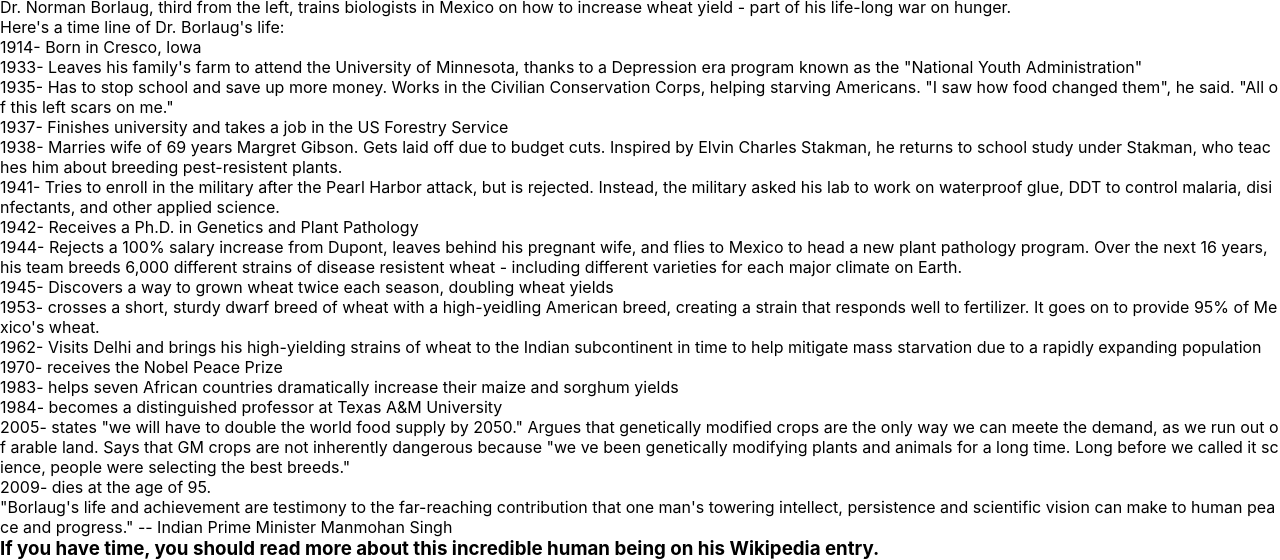
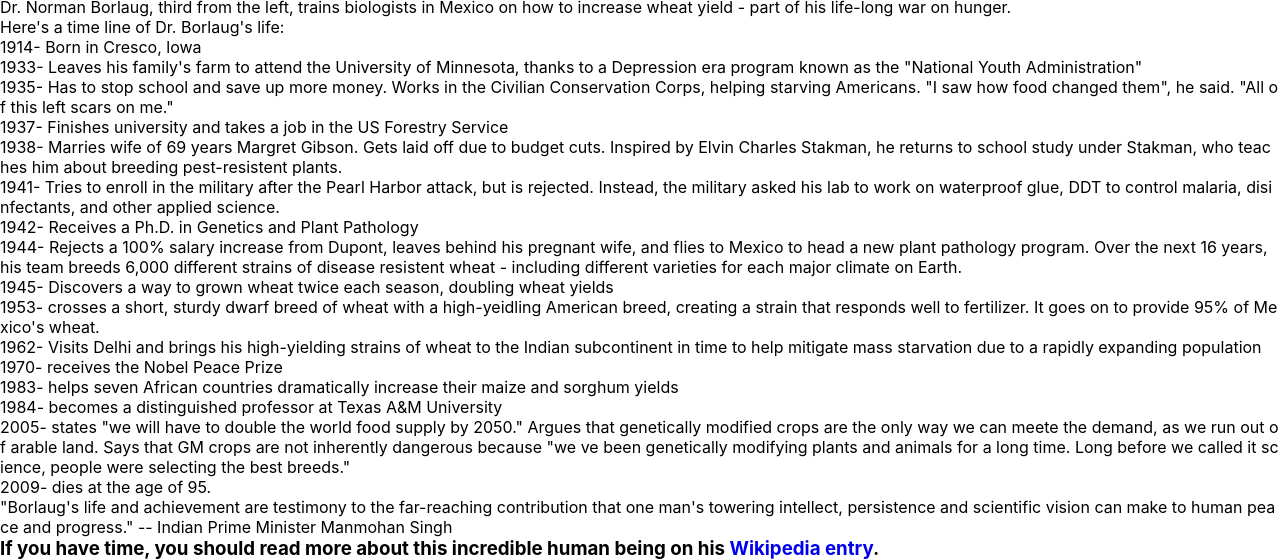
Before and after one commit to hyun5292/no-clone-coding, a React app in the folder tributepg/: page / in a window 1280 px wide. Shown: the part 343-903 px from the top of the page. Built offline with nearby package versions, Linux system fonts and the light colour scheme.

Commit message:
기본 초기화 css 파일
a링크 색상 검은색 말고 원래 파란색 출력 되도록 수정

```diff
--- a/tributepg/src/default.css
+++ b/tributepg/src/default.css
@@ -15,7 +15,7 @@
 caption, legend { line-height: 0; font-size: 1px; overflow: hidden; }
 hr { display: none; }
 main, header, section, nav, footer, aside, article, figure { display: block; }
-a { color: #000; text-decoration: none; }
+a { /*color: #000;*/ text-decoration: none; }
 * { outline: 0 !important; -webkit-tap-highlight-color: rgba(0, 0, 0, 0) !important; -webkit-tap-highlight-color: rgba(0, 0, 0, 0) !important; }
 a:link, a:hover, a:active { text-decoration: none; }
 footer { text-align: center; }
```
